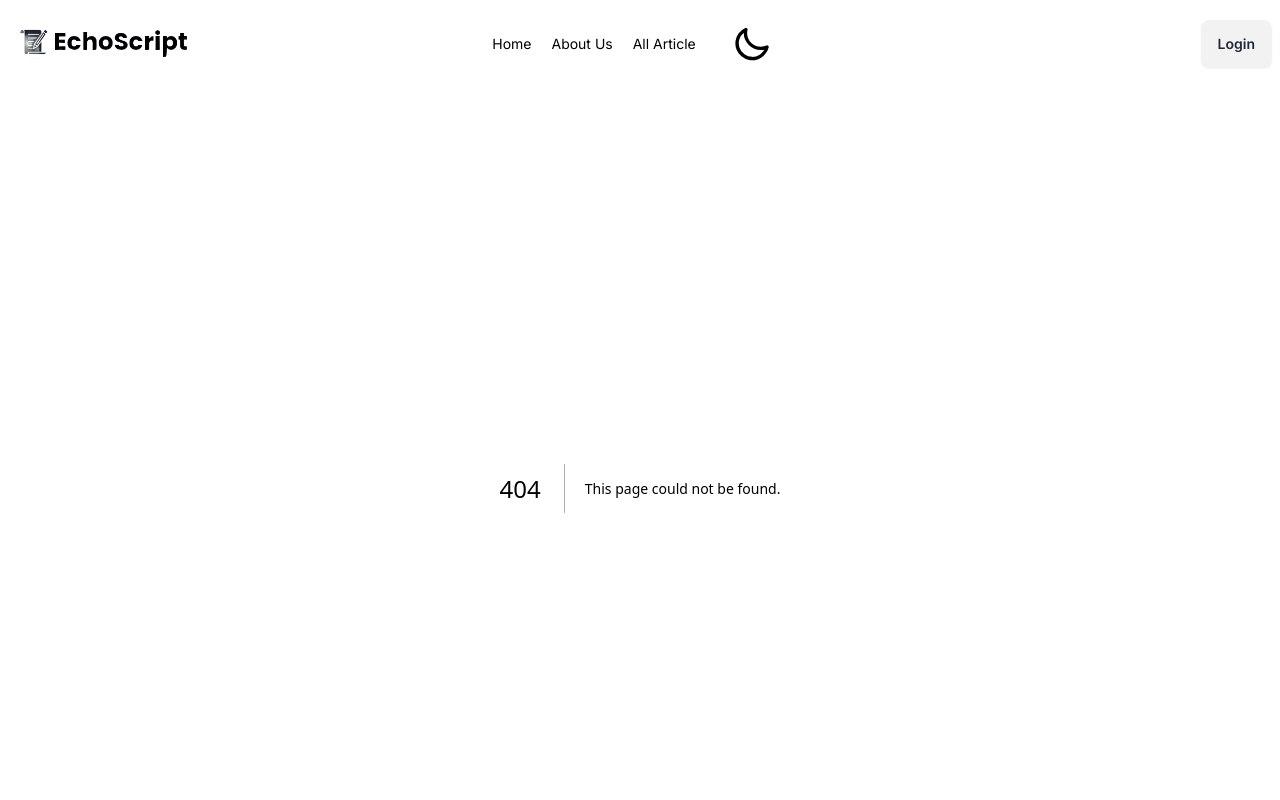
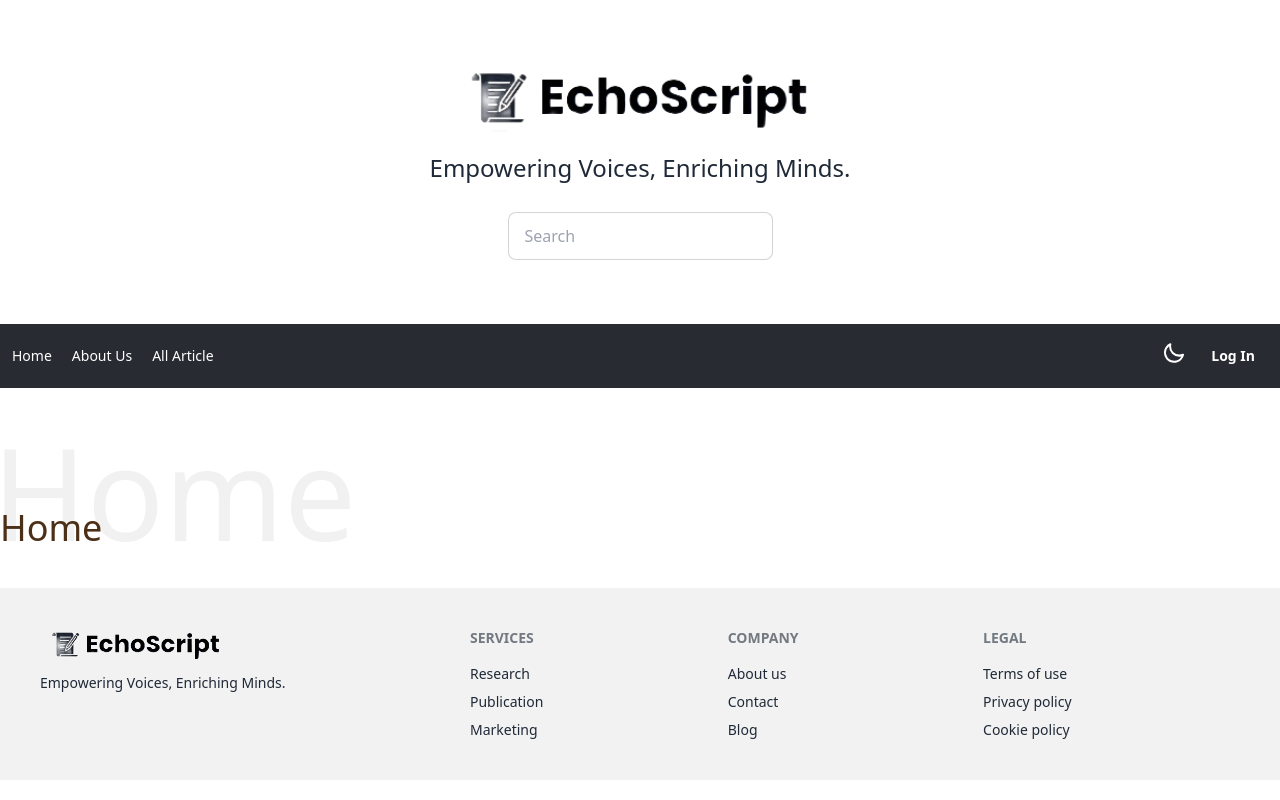
Before and after one commit to arefin22/EchoScript, a Next.js app in the folder FrontEnd/: page /arefin in a window 1280 px wide. Before the commit this address had no page. Shown: the top 800 px of the page. Built offline with nearby package versions, Linux system fonts and the light colour scheme.

Commit message:
New NavBar Design Done

```diff
--- /dev/null
+++ b/FrontEnd/src/app/arefin/page.js
@@ -0,0 +1,12 @@
+import Title from '@/components/shared/ReusableComponents/Title';
+import React from 'react';
+
+const arefinPage = () => {
+    return (
+        <div>
+            <Title title="Home"></Title>
+        </div>
+    );
+};
+
+export default arefinPage;
--- a/FrontEnd/src/app/layout.js
+++ b/FrontEnd/src/app/layout.js
@@ -1,9 +1,9 @@
 import Footer from '@/components/shared/Footer'
-import Navbar from '@/components/shared/Navbar'
-import { Inter } from 'next/font/google'
+// import { Inter } from 'next/font/google'
 import './globals.css'
+import Navbar from '@/components/shared/Navbar';
 
-const inter = Inter({ subsets: ['latin'] })
+// const inter = Inter({ subsets: ['latin'] })
 
 export const metadata = {
   title: 'EchoScript',
@@ -13,7 +13,8 @@ export const metadata = {
 export default function RootLayout({ children }) {
   return (
     <html lang="en">
-      <body className={inter.className}>
+      {/* <body className={inter.className}> */}
+      <body>
         <div className="max-w-screen-full mx-auto">
           <Navbar />
           <div className='container mx-auto'>{children}</div>
--- a/FrontEnd/src/components/shared/Navbar.js
+++ b/FrontEnd/src/components/shared/Navbar.js
@@ -1,83 +1,64 @@
-import React from 'react';
-import Theme from './Theme';
-import logo from './../../assets/img/logo.png'
-import Image from 'next/image';
-import Link from 'next/link';
+import React from "react";
+import Theme from "./Theme";
+import logo from "./../../assets/img/logo.png";
+import Image from "next/image";
+import Link from "next/link";
 
 const Navbar = () => {
   const navItem = [
     {
       route: "Home",
-    pathName: "/"
+      pathName: "/",
     },
 
     {
       route: "About Us",
-    pathName: "/about"
+      pathName: "/about",
     },
 
     {
       route: "All Article",
-    pathName: "/article"
+      pathName: "/article",
     },
-  ]
+  ];
   return (
     <div>
-        <div className="navbar bg-base-100">
-          <div className="navbar-start">
-            <div className="dropdown">
-              <div
-                tabIndex={0}
-                role="button"
-                className="btn btn-ghost lg:hidden"
-              >
-                <svg
-                  xmlns="http://www.w3.org/2000/svg"
-                  className="h-5 w-5"
-                  fill="none"
-                  viewBox="0 0 24 24"
-                  stroke="currentColor"
-                >
-                  <path
-                    strokeLinecap="round"
-                    strokeLinejoin="round"
-                    strokeWidth="2"
-                    d="M4 6h16M4 12h8m-8 6h16"
+      <div className="flex flex-col gap-3 items-center justify-center p-16 bg-white w-full">
+        <Image src={logo} alt="Logo" className="w-96" />
+        <h2 className="text-2xl font-thin">
+          Empowering Voices, Enriching Minds.
+        </h2>
+        <input
+          type="text"
+          placeholder="Search"
+          className="input input-bordered w-full mt-4 bg-white md:w-auto"
         />
-                </svg>
       </div>
-              <ul
-                tabIndex={0}
-                className="menu menu-sm dropdown-content mt-3 z-[1] p-2 shadow bg-base-100 rounded-box w-52"
-              >
-                {navItem.map((item, idx) => (
-                  <Link key={idx} href={item.pathName}>
-                    <li className="mr-5">{item.route}</li>
-                  </Link>
-                ))}
-                <li>
-                  <Theme />
-                </li>
-              </ul>
-            </div>
-            <Link href={"/"}>
-              <Image src={logo} alt="Logo" className="w-48" />
-            </Link>
-          </div>
-          <div className="navbar-center hidden lg:flex">
+      <div className="bg-[#282C32]">
+        <div className="container mx-auto">
+          <div className="navbar bg-[#282C32] text-white">
+            <div className="flex-1">
+              <div className="navbar-center lg:flex">
                 <ul className="menu menu-horizontal px-1 items-center">
                   {navItem.map((item, idx) => (
                     <Link key={idx} href={item.pathName}>
                       <li className="mr-5">{item.route}</li>
                     </Link>
                   ))}
-              <li>
-                <Theme />
-              </li>
                 </ul>
               </div>
-          <div className="navbar-end">
-            <a className="btn">Login</a>
+            </div>
+            <div className="flex-none gap-2">
+              <div>
+                <Theme />
+              </div>
+              <div>
+                <Link href="#">
+                  <button className="btn btn-ghost">Log In</button>
+                </Link>
+              </div>
+            </div>
+          </div>
         </div>
       </div>
     </div>
--- /dev/null
+++ b/FrontEnd/src/components/shared/Navbarr.js
@@ -0,0 +1,87 @@
+import React from 'react';
+import Theme from './Theme';
+import logo from './../../assets/img/logo.png'
+import Image from 'next/image';
+import Link from 'next/link';
+
+const Navbar = () => {
+  const navItem = [
+    {
+    route: "Home",
+    pathName: "/"
+    },
+
+    {
+    route: "About Us",
+    pathName: "/about"
+    },
+
+    {
+    route: "All Article",
+    pathName: "/article"
+    },
+  ]
+    return (
+      <div>
+        <div className="navbar bg-base-100">
+          <div className="navbar-start">
+            <div className="dropdown">
+              <div
+                tabIndex={0}
+                role="button"
+                className="btn btn-ghost lg:hidden"
+              >
+                <svg
+                  xmlns="http://www.w3.org/2000/svg"
+                  className="h-5 w-5"
+                  fill="none"
+                  viewBox="0 0 24 24"
+                  stroke="currentColor"
+                >
+                  <path
+                    strokeLinecap="round"
+                    strokeLinejoin="round"
+                    strokeWidth="2"
+                    d="M4 6h16M4 12h8m-8 6h16"
+                  />
+                </svg>
+              </div>
+              <ul
+                tabIndex={0}
+                className="menu menu-sm dropdown-content mt-3 z-[1] p-2 shadow bg-base-100 rounded-box w-52"
+              >
+                {navItem.map((item, idx) => (
+                  <Link key={idx} href={item.pathName}>
+                    <li className="mr-5">{item.route}</li>
+                  </Link>
+                ))}
+                <li>
+                  <Theme />
+                </li>
+              </ul>
+            </div>
+            <Link href={"/"}>
+              <Image src={logo} alt="Logo" className="w-48" />
+            </Link>
+          </div>
+          <div className="navbar-center hidden lg:flex">
+            <ul className="menu menu-horizontal px-1 items-center">
+              {navItem.map((item, idx) => (
+                <Link key={idx} href={item.pathName}>
+                  <li className="mr-5">{item.route}</li>
+                </Link>
+              ))}
+              <li>
+                <Theme />
+              </li>
+            </ul>
+          </div>
+          <div className="navbar-end">
+            <a className="btn">Login</a>
+          </div>
+        </div>
+      </div>
+    );
+};
+
+export default Navbar;
--- /dev/null
+++ b/FrontEnd/src/components/shared/ReusableComponents/Title.js
@@ -0,0 +1,8 @@
+const Title = ({title}) => {
+  return <div className="py-10">
+    <p className="text-9xl text-[#F1F1F1] -mb-12 -ml-2">{title}</p>
+    <h2 className="text-4xl text-[#4C2F17]">{title}</h2>
+  </div>;
+};
+
+export default Title;
--- a/FrontEnd/src/components/shared/Theme.js
+++ b/FrontEnd/src/components/shared/Theme.js
@@ -37,7 +37,7 @@ const Theme = () => {
 
         {/* sun icon */}
         <svg
-          className="swap-on fill-current w-10 h-10"
+          className="swap-on fill-current w-6 h-6"
           xmlns="http://www.w3.org/2000/svg"
           viewBox="0 0 24 24"
         >
@@ -46,7 +46,7 @@ const Theme = () => {
 
         {/* moon icon */}
         <svg
-          className="swap-off fill-current w-10 h-10"
+          className="swap-off fill-current w-6 h-6"
           xmlns="http://www.w3.org/2000/svg"
           viewBox="0 0 24 24"
         >
```
Also changed, not shown: FrontEnd/.babelrc (added), FrontEnd/.eslintrc.json. Lines whose indentation alone changed are shown as unchanged.
